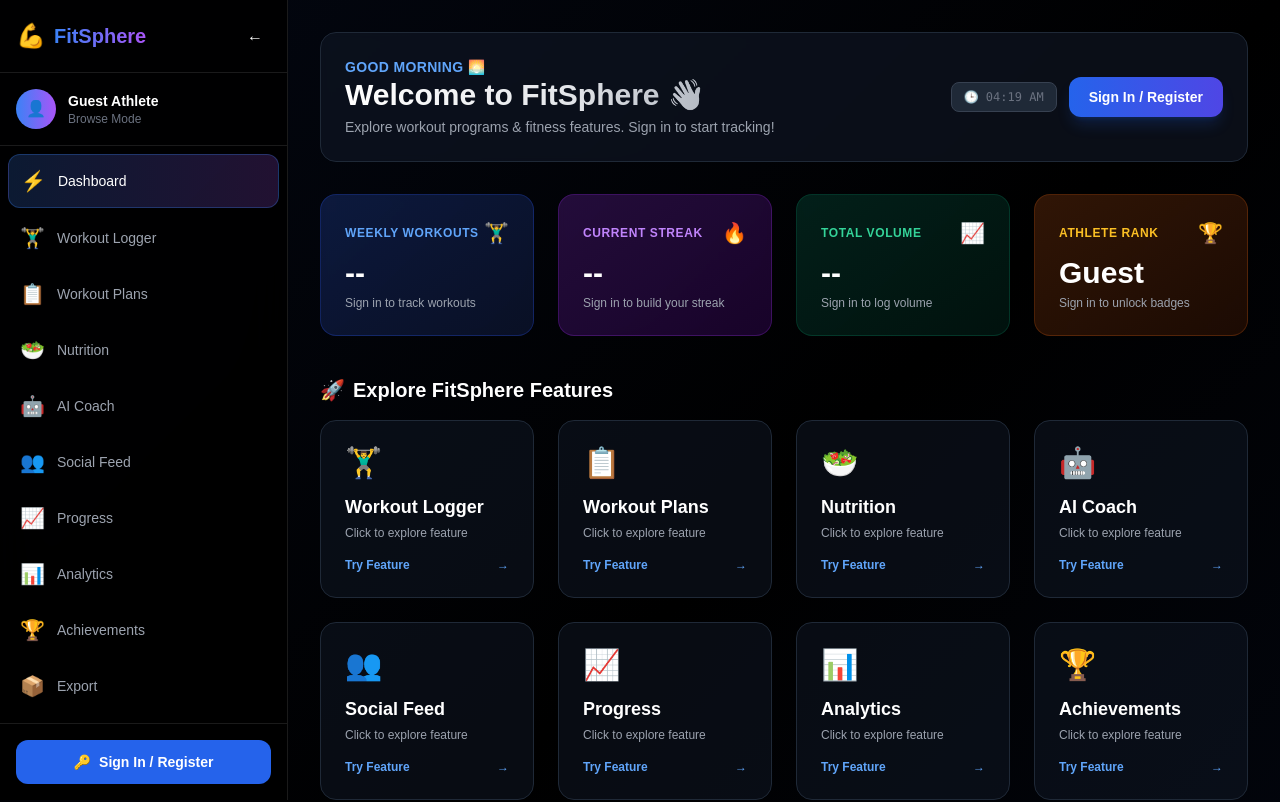
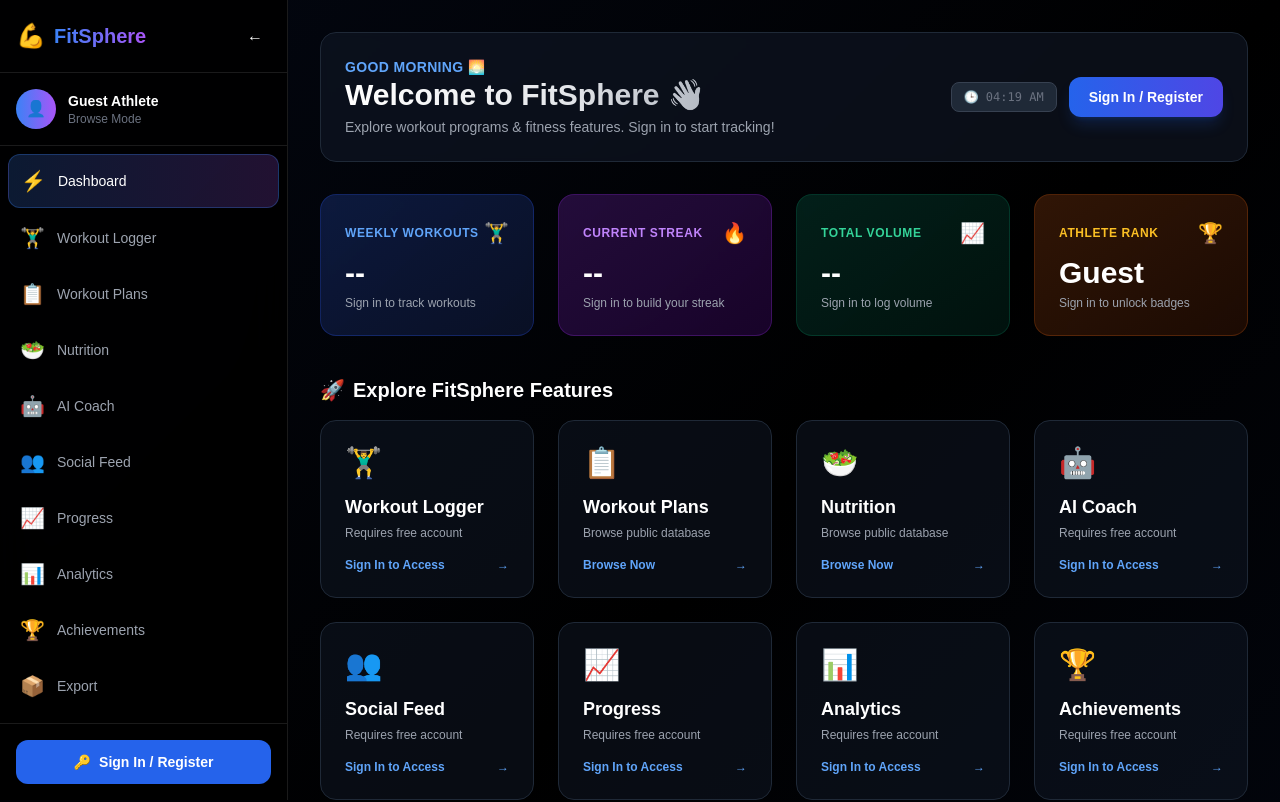
Before and after one commit to vaibhav-aiml/fitsphere, a Next.js app in the folder frontend/: page / in a window 1280 px wide. Shown: the top 802 px of the page. Built offline with nearby package versions, Linux system fonts and the light colour scheme; no server answers.

Commit message:
fix(dashboard): allow direct guest navigation for /plans and /nutrition cards without login modal

```diff
--- a/frontend/src/app/page.tsx
+++ b/frontend/src/app/page.tsx
@@ -121,6 +121,12 @@ export default function RootAppPage() {
   };
 
   const handleGatedFeatureClick = (targetHref: string, featureName: string) => {
+    // Guest-browsable features navigate directly without requiring an account gate
+    if (targetHref === '/plans' || targetHref === '/nutrition') {
+      router.push(targetHref);
+      return;
+    }
+
     if (isGuest) {
       requireAuth(() => router.push(targetHref), {
         title: `${featureName} Requires Account`,
@@ -243,11 +249,21 @@ export default function RootAppPage() {
                     <div className="text-3xl mb-3 group-hover:scale-110 transition duration-300">{item.icon}</div>
                     <h3 className="font-bold text-lg text-white mb-1 group-hover:text-blue-400 transition">{item.name}</h3>
                     <p className="text-gray-400 text-xs">
-                      {isGuest ? 'Click to explore feature' : 'Open feature tool'}
+                      {isGuest && (item.href === '/plans' || item.href === '/nutrition')
+                        ? 'Browse public database'
+                        : isGuest
+                        ? 'Requires free account'
+                        : 'Open feature tool'}
                     </p>
                   </div>
                   <div className="mt-4 flex items-center justify-between text-xs text-blue-400 font-semibold group-hover:translate-x-1 transition">
-                    <span>{isGuest ? 'Try Feature' : 'Launch'}</span>
+                    <span>
+                      {isGuest && (item.href === '/plans' || item.href === '/nutrition')
+                        ? 'Browse Now'
+                        : isGuest
+                        ? 'Sign In to Access'
+                        : 'Launch'}
+                    </span>
                     <span>→</span>
                   </div>
                 </div>
```
